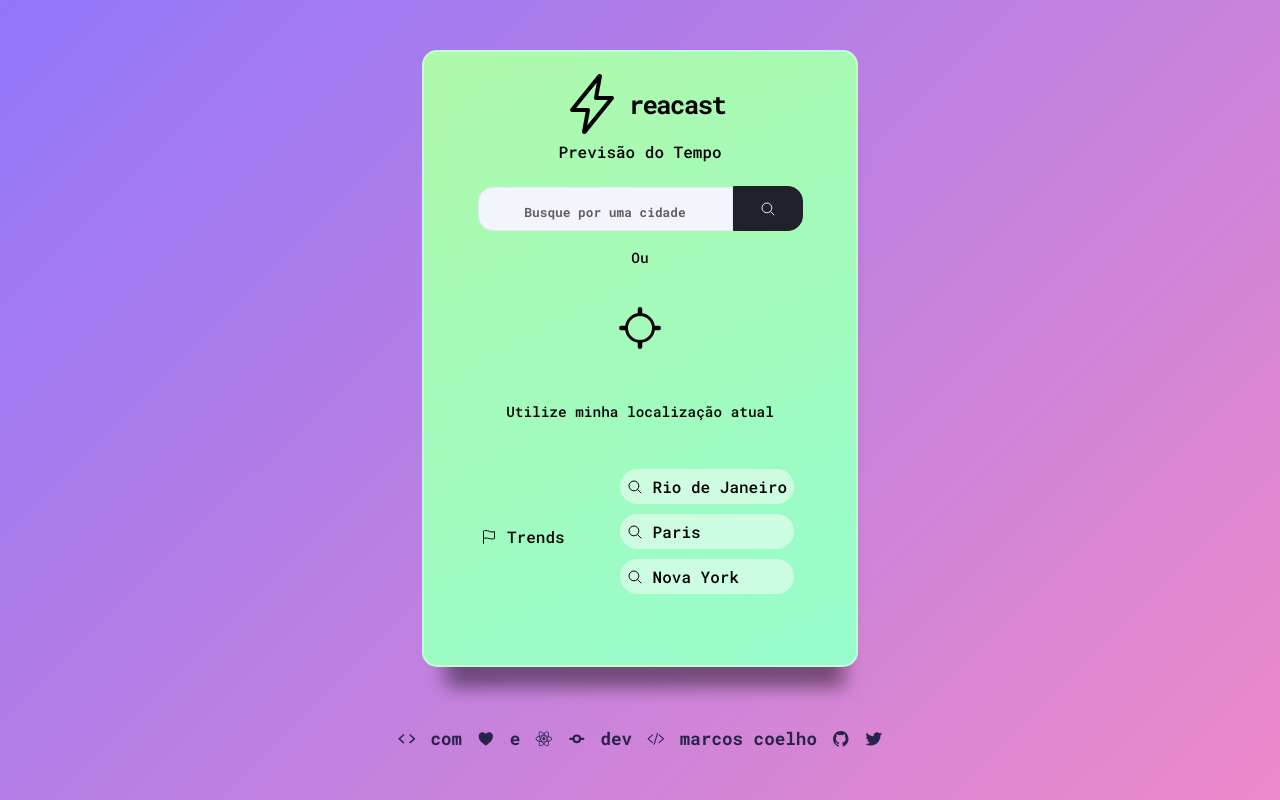
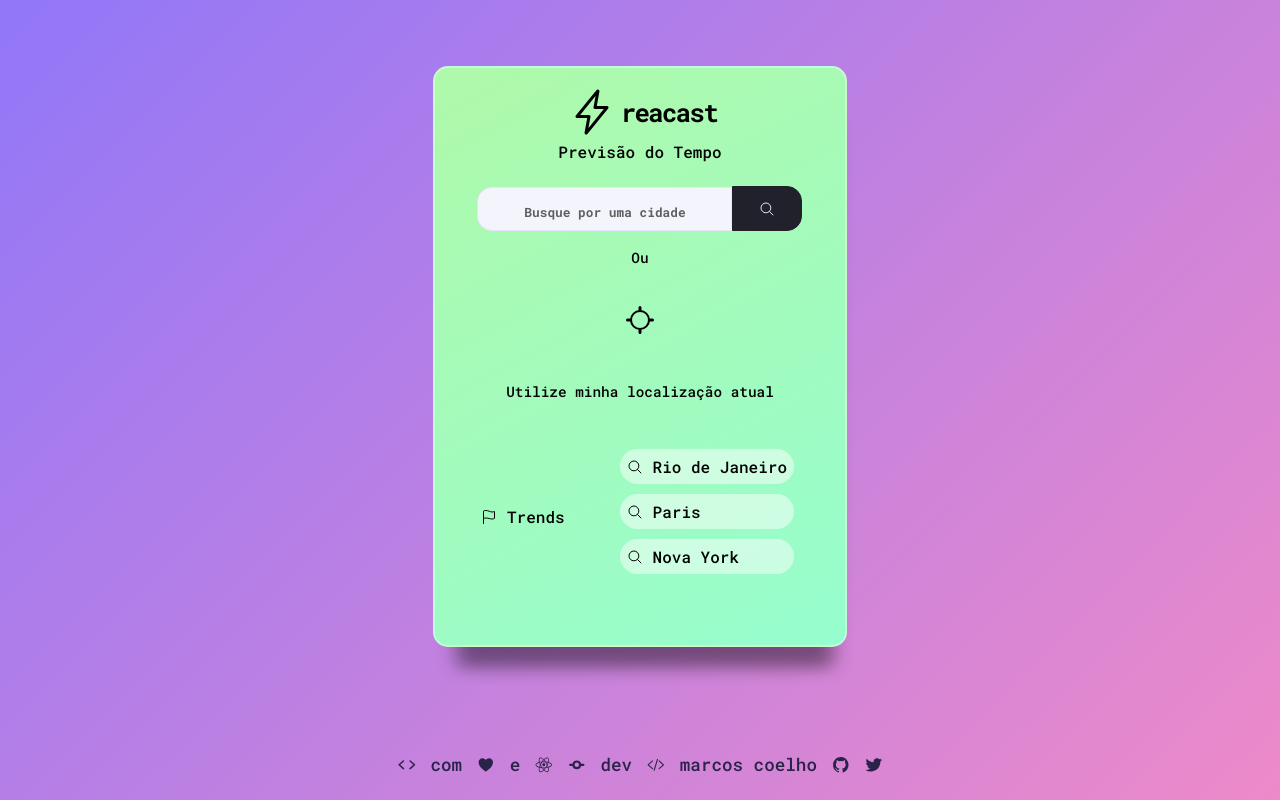
Before and after one commit to mviniciusca/reacast, a React (Create React App) app: page / in a window 1280 px wide. Built offline with nearby package versions, Linux system fonts and the light colour scheme; no server answers.

Commit message:
ajustes no css

```diff
--- a/src/App.css
+++ b/src/App.css
@@ -1,8 +1,13 @@
 /**
+Reacast - App
 marcosvca@gmail.com
 Marcos V C Augusto
 **/
+
+/** Fontes **/
 @import url('https://fonts.googleapis.com/css2?family=Noto+Sans+Mono:wght@100;300;600&family=Roboto+Mono:wght@300;500;700&display=swap');
+
+/** Root e Body **/
 
 :root {
     --lightcolor: #e4e7fa;
@@ -21,32 +26,35 @@ body {
     width: 100vw;
     height: 100vh;
     box-sizing: content-box;
-
 }
 
 body {
+    font-family: 'Roboto Mono', 'Noto Sans Mono', monospace;
+    font-size: 1.6em;
     background-color: #aafab1;
     background-image: linear-gradient(135deg, #9177f9 0%, #ed8ac9 100%);
-    font-family: 'Roboto Mono', 'Noto Sans Mono', monospace;
-    font-size: 1.6em;
+    background-attachment: fixed;
     background-repeat: no-repeat;
-    background-size: cover;
 }
 
-.class-error {
-    background-image: linear-gradient(156deg, #ff46b6 0%, #ffa1a1 100%) !important;
-}
+/** Layout main **/
+
+/** Root Wrapper **/
 
 #root {
     display: grid;
-    grid-template-columns: 1fr;
-    align-content: center;
+    grid-template-rows: 1fr .1fr;
+    gap: 15px;
     height: 100vh;
     width: 100vw;
+    margin: auto;
+    justify-content: center;
+    align-items: center;
 
 
 }
 
+/** Gerais **/
 li {
     list-style-type: none;
 }
@@ -61,18 +69,25 @@ a:hover {
     opacity: .7;
 }
 
+.transparencia {
+    opacity: .8;
+}
+
+.strong {
+    font-weight: bolder;
+}
+
+/** Main App **/
+
 .app-bloco {
     display: grid;
+    margin: auto;
+    justify-items: center;
+    align-items: center;
+    min-width: 380px;
+    max-width: 400px;
+    gap: 10px;
     padding: 15px;
-    grid-template-rows: auto;
-    justify-items: center;
-    min-width: 402px;
-    max-width: 520px;
-    min-height: 580px;
-    height: auto;
-    grid-gap: 10px;
-    gap: 10px;
-    margin: auto;
     text-align: center;
     background-color: #b0a1e8;
     background-image: linear-gradient(152deg, #aff9aa 0%, #96fdce 100%);
@@ -91,17 +106,11 @@ a:hover {
     justify-content: center;
 }
 
-.transparencia {
-    opacity: .9;
-}
-
-.strong {
-    font-weight: bolder;
-}
+/** App Logo **/
 
 .icon-logo {
     display: flex;
-    font-size: 4rem;
+    font-size: 3rem;
     padding: 5px;
     align-items: center;
     justify-content: center;
@@ -118,22 +127,6 @@ a:hover {
     font-weight: bold;
     text-transform: lowercase;
 
-}
-
-.app-backside {
-    position: absolute;
-    z-index: -1;
-
-}
-
-.app-backfield {
-
-    background-color: transparent;
-    border: none;
-    outline: none;
-    font-family: 'Roboto Mono', 'Noto Sans Mono', monospace;
-    font-size: 4rem;
-    color: hsla(0, 0%, 100%, 0.596);
 }
 
 .sub-title {
@@ -180,6 +173,8 @@ a:hover {
     align-items: baseline;
     justify-content: center;
 }
+
+/** Inputs **/
 
 .app-input {
     background-color: var(--lighter-color);
@@ -234,6 +229,7 @@ a:hover {
     cursor: pointer;
 }
 
+/** App Return **/
 .app-return-wrapper {
     display: grid;
     min-width: 320px;
@@ -278,7 +274,6 @@ a:hover {
     display: none;
     font-size: 2rem;
 
-
 }
 
 .app-result {
@@ -289,6 +284,26 @@ a:hover {
     display: flex;
     font-size: .9rem;
 }
+
+.app-finder-wrapper {
+    display: grid;
+}
+
+.app-finder-map {
+    display: flex;
+    align-items: center;
+    justify-content: center;
+    font-size: 2rem;
+    padding: 15px;
+
+}
+
+.app-finder-title {
+    font-size: .9rem;
+    padding: 7px;
+}
+
+/** Icones, botões e etc **/
 
 #thumbs-up,
 #thumbs-down,
@@ -307,32 +322,12 @@ a:hover {
     background-color: rgba(255, 255, 255, 0.7);
 }
 
-.app-finder-wrapper {
-    display: grid;
-}
-
-.app-finder-map {
-    display: flex;
-    align-items: center;
-    justify-content: center;
-    font-size: 3rem;
-    padding: 15px;
-
-}
-
-.app-finder-title {
-    font-size: .9rem;
-    padding: 7px;
-}
-
+/** Footer **/
 footer {
     display: grid;
-    align-items: center;
     justify-content: center;
-    justify-items: center;
-    font-weight: bolder;
+    align-content: flex-end;
     font-size: 1.1rem;
-    margin-top: 60px;
     color: var(--darkcolor);
 }
 
@@ -341,15 +336,15 @@ footer {
     align-items: center;
     gap: 15px;
 
+}
 
-}
+/** Manipulation Handler **/
 
 .hiddenApp {
     display: grid;
     grid-template-rows: auto;
     justify-items: center;
 }
-
 
 #show {
     display: flex;
@@ -358,3 +353,8 @@ footer {
 #hidden {
     display: none;
 }
+
+/** Error Handle **/
+.class-error {
+    background-image: linear-gradient(156deg, #ff46b6 0%, #ffa1a1 100%) !important;
+}
--- a/src/App.js
+++ b/src/App.js
@@ -16,22 +16,16 @@ function App() {
             const geoPositionSetter = latitude + ',' + longitude;
             setGeoPosition(geoPositionSetter);
 
-            getLatitude(latitude);
-            getLongitude(longitude);
+            // getLatitude(latitude);
+            //getLongitude(longitude);
 
         };
         navigator.geolocation.getCurrentPosition(geoSuccess);
     };
 
-    //recebe dados da api da previsão do tempo
-    const API_URL = process.env.REACT_APP_API_URL
-    const API_KEY = process.env.REACT_APP_API_KEY
-    const API_LANG = process.env.REACT_APP_API_LANG
-    const API_AQI = process.env.REACT_APP_API_AQI
-
     //geolocalization state
-    const [getLat, getLatitude] = useState(null);
-    const [getLon, getLongitude] = useState(null);
+    // const [getLat, getLatitude] = useState(null);
+    // const [getLon, getLongitude] = useState(null);
 
     // tratamento de erros
     const [error400, setError400] = useState("");
@@ -105,6 +99,13 @@ function App() {
         setBuscaCidade(geoPosition);
     }
 
+    //recebe dados da api da previsão do tempo
+    const API_URL = process.env.REACT_APP_API_URL
+    const API_KEY = process.env.REACT_APP_API_KEY
+    const API_LANG = process.env.REACT_APP_API_LANG
+    const API_AQI = process.env.REACT_APP_API_AQI
+    const API_MOUNT_URL = `${API_URL}key=${API_KEY}&q=${buscaCidade}&aqi=${API_AQI}&lang=${API_LANG}`;
+
     //searching
     const buscaPrevisaoTempo = () => {
 
@@ -113,7 +114,7 @@ function App() {
         setFeedbackNegativo(false);
         setSearching(true)
 
-        fetch(`${API_URL}key=${API_KEY}&q=${buscaCidade}&aqi=${API_AQI}&lang=${API_LANG}`).then((response) => {
+        fetch(API_MOUNT_URL).then((response) => {
 
             if (response.status === 200) {
                 setComplete(true);
@@ -152,15 +153,19 @@ function App() {
         <>
 
             <div className={
-                error400 || error401 || errorUnexpected ? "animate__animated animate__wobble  app-bloco class-error" : "app-bloco"
-            }>
+                error400 || error401 || errorUnexpected ? "animate__animated animate__wobble  app-bloco class-error" :
+                    isComplete ? "animate__animated animate__pulse app-bloco " : "app-bloco"
+            }
+
+            >
                 <div className="hiddenApp">
                     <div className="app-logo">
                         <div className="icon-logo">
                             {
-                                isComplete ?
-                                    <ion-icon name="cloud-outline"></ion-icon> :
-                                    <ion-icon name="flash-outline"></ion-icon>
+                                isComplete ? <ion-icon name="cloud-outline"></ion-icon> :
+                                    error400 || error401 || errorUnexpected ? <ion-icon name="thunderstorm-outline"></ion-icon> :
+                                        <ion-icon name="flash-outline"></ion-icon>
+
                             }
                         </div>
                         <div className="app-name">Reacast</div>
```
